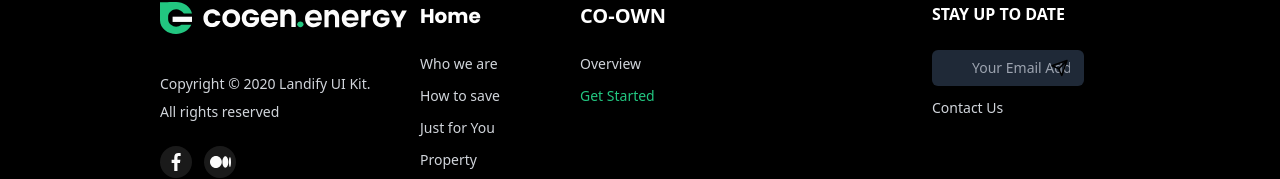
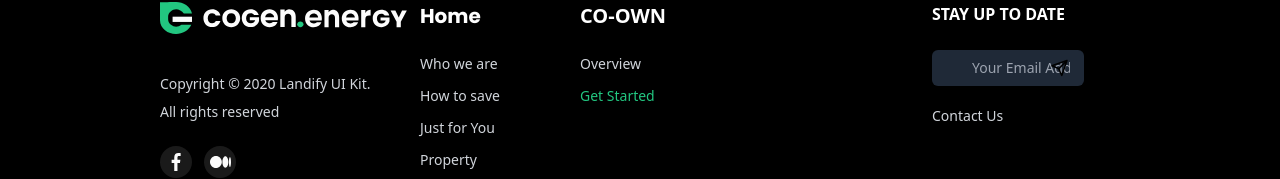
Before and after one commit to Codelabsph/cogen, a Next.js app: page / in a window 1280 px wide. Shown: the part 7712-7891 px from the top of the page. Built offline with nearby package versions, Linux system fonts and the light colour scheme; a web font is replaced by a local one.

Commit message:
fixed margin on contact us page and added icon button on footer input address and adjust margin

```diff
--- a/src/components/footer/index.js
+++ b/src/components/footer/index.js
@@ -84,8 +84,10 @@ const Footer = () => {
             <div className=" uppercase text-white mb-6 font-bold">
               Stay up to date
             </div>
+
             <InputWithButton placeholder="Your Email Address  "/>
-            <div>
+
+            <div className="pt-2">
               <a
                 href="#"
                 className="my-3 block text-gray-300 hover:text-gray-300 text-sm font-medium duration-700"
--- a/src/components/inputWithButton/index.js
+++ b/src/components/inputWithButton/index.js
@@ -2,7 +2,7 @@ import React from "react";
 import SendIcon from "public/assets/send-icon.svg"
 const InputWithButton = ({ placeholder }) => {
   return (
-    <form method="GET">
+    <form method="#">
     <div class="relative text-gray-600 focus-within:text-gray-400">
       <input type="search" name="q" class="py-2 text-sm text-white bg-gray-800 rounded-md pl-10 w-full  focus:outline-none focus:bg-gray-500 focus:text-gray-900" placeholder={placeholder} autocomplete="off"/>
       <span class="absolute inset-y-0 right-0 flex items-center pr-3 ">
```
